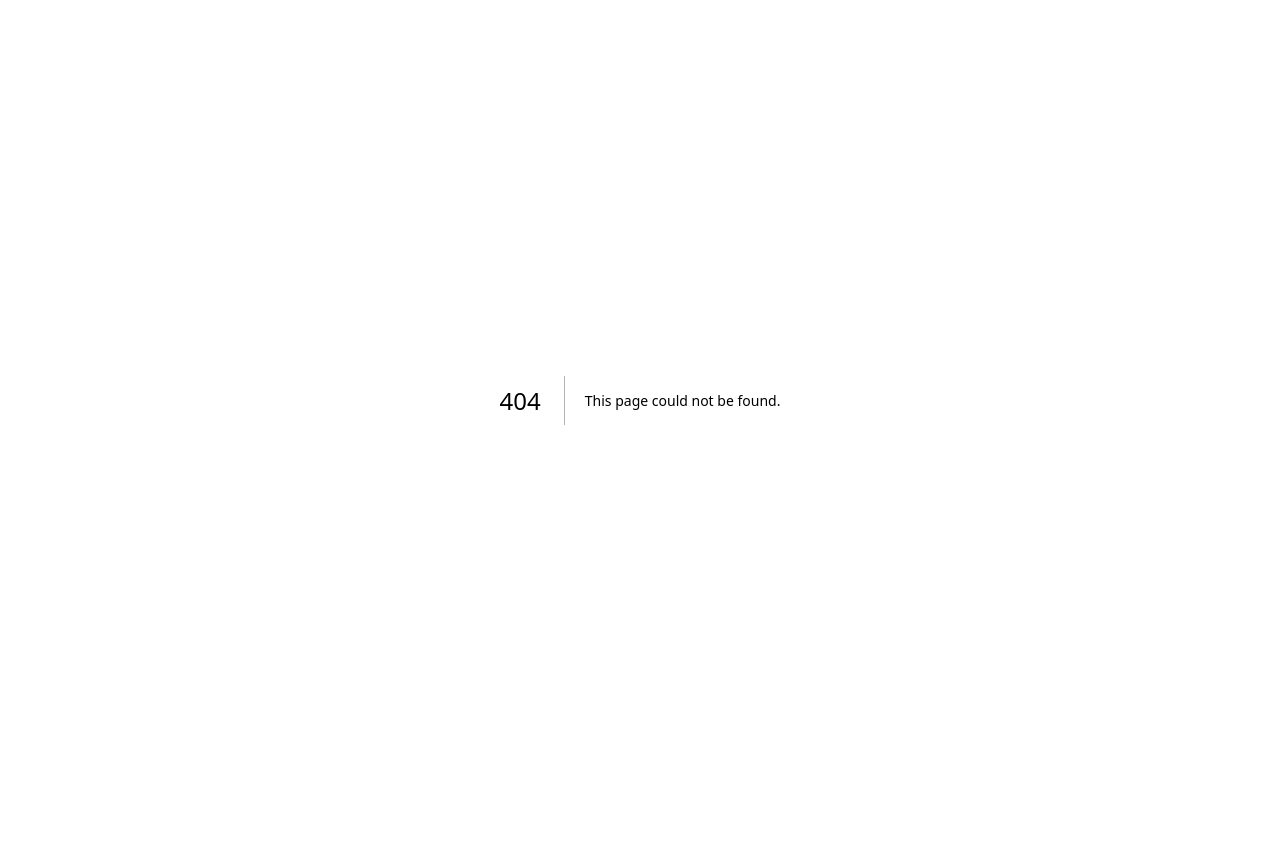
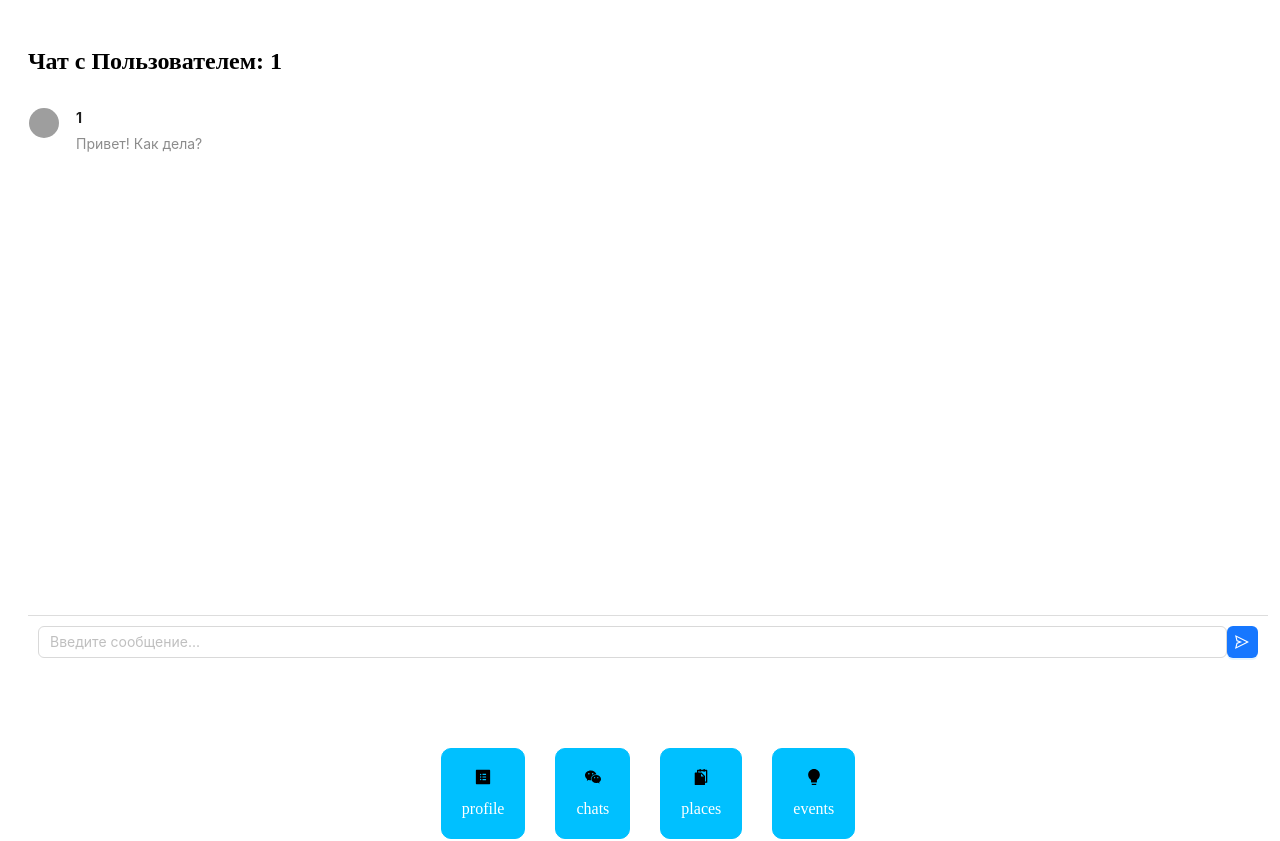
Before and after one commit to student-programmer/mycampus, a Next.js app: page /chat/1/1 in a window 1280 px wide. Before the commit this address had no page. Shown: the top 841 px of the page. Built offline with nearby package versions, Linux system fonts and the light colour scheme; grey boxes are pictures that could not be loaded.

Commit message:
деталка чата

```diff
--- /dev/null
+++ b/app/chat/[chatName]/[id]/page.tsx
@@ -0,0 +1,6 @@
+import { ChatIdPage } from "@/fsd/pages/ChatIdPage";
+
+
+export default function Page() {
+  return <><ChatIdPage/></>;
+}
--- /dev/null
+++ b/fsd/pages/ChatIdPage.tsx
@@ -0,0 +1,8 @@
+import ChatDetail from "../widgets/chat/ChatDetail"
+
+
+export const ChatIdPage = () => {
+  return (
+   <><ChatDetail/></>
+  )
+}
--- /dev/null
+++ b/fsd/shared/UrlHelpers/UrlHepler.ts
@@ -0,0 +1,7 @@
+export const enCodeUrl = (value: string | string[]) => {
+    if (Array.isArray(value)) {
+        const prepare = value.join(', ');
+        return decodeURIComponent(prepare)
+    }
+    return decodeURIComponent(value)
+}
--- /dev/null
+++ b/fsd/widgets/chat/ChatDetail.tsx
@@ -0,0 +1,72 @@
+"use client";
+
+import React, { useState } from "react";
+import { List, Avatar, Input, Button } from "antd";
+import { SendOutlined } from "@ant-design/icons";
+import { useParams } from "next/navigation";
+import { enCodeUrl } from "@/fsd/shared/UrlHelpers/UrlHepler";
+import style from "./ui/chatDetail.module.scss";
+
+const ChatDetail = () => {
+  const { id, chatName } = useParams();
+  const chatNameDecode = enCodeUrl(chatName);
+
+  const [messages, setMessages] = useState([
+    {
+      id: 1,
+      sender: chatNameDecode,
+      avatar: "https://i.pravatar.cc/300?img=1",
+      content: "Привет! Как дела?",
+    },
+  ]);
+
+  const [inputValue, setInputValue] = useState("");
+
+  const handleSendMessage = () => {
+    if (!inputValue.trim()) return;
+
+    const newMessage = {
+      id: messages.length + 1,
+      sender: "You",
+      avatar: "https://i.pravatar.cc/300?img=3",
+      content: inputValue,
+    };
+
+    setMessages([...messages, newMessage]);
+    setInputValue("");
+  };
+
+  return (
+    <div className={style.wrapperDetail}>
+      <h2>Чат с Пользователем: {chatNameDecode}</h2>
+      <List
+        className={style.listContainer}
+        dataSource={messages}
+        renderItem={(item) => (
+          <List.Item>
+            <List.Item.Meta
+              avatar={<Avatar src={item.avatar} />}
+              title={item.sender}
+              description={item.content}
+            />
+          </List.Item>
+        )}
+      />
+      <div className={style.inputContainer}>
+        <Input
+          placeholder="Введите сообщение..."
+          value={inputValue}
+          onChange={(e) => setInputValue(e.target.value)}
+          onPressEnter={handleSendMessage}
+        />
+        <Button
+          type="primary"
+          icon={<SendOutlined />}
+          onClick={handleSendMessage}
+        />
+      </div>
+    </div>
+  );
+};
+
+export default ChatDetail;
--- /dev/null
+++ b/fsd/widgets/chat/ui/chatDetail.module.scss
@@ -0,0 +1,21 @@
+.wrapperDetail {
+  display: flex;
+  flex-direction: column;
+  justify-content: space-between;
+  margin: 0 auto;
+  padding: 20px;
+  min-height: 80vh;
+}
+
+.listContainer {
+  flex: 1;
+  overflow-y: auto;
+}
+
+.inputContainer {
+  display: flex;
+  align-items: center;
+  padding: 10px;
+  border-top: 1px solid #ddd;
+  background: white;
+}
```
Also changed, not shown: fsd/widgets/chats/Chat.tsx (+10 -8 lines), fsd/widgets/chats/ChatList.tsx (+12 -7 lines), fsd/widgets/chats/ui/Chat.module.scss (added, +19 -0 lines).
